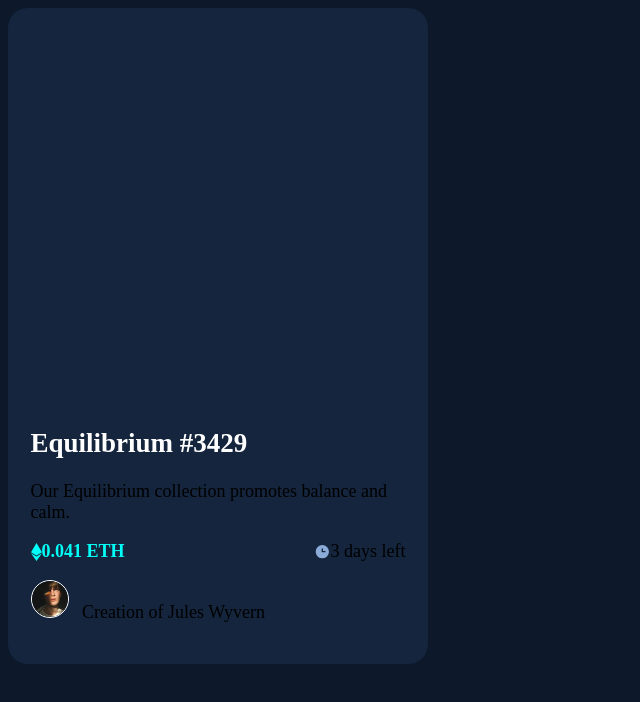
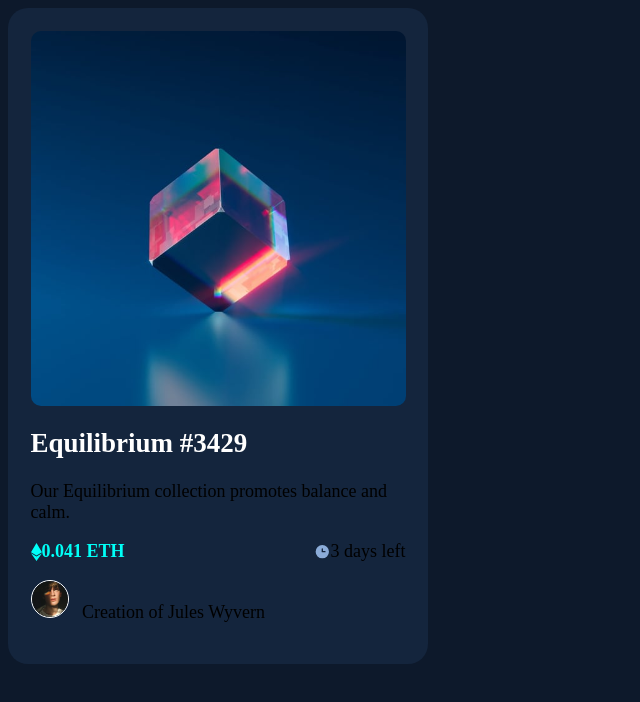
Before and after one commit to MacChristo/nft-preview-card, a plain HTML site: page index.html in a window 1280 px wide. Shown: the top 702 px of the page, without its empty margins (0-640 px from the left). Drawn offline with Linux system fonts and the light colour scheme.

Commit message:
Update styles.css

```diff
--- a/css/styles.css
+++ b/css/styles.css
@@ -17,7 +17,7 @@ main {
 }
 
 .nft-image {
-  background-image: url("images/image-equilibrium.jpg");
+  background-image: url("../images/image-equilibrium.jpg");
   border-radius: 10px;
   background-size: contain;
   aspect-ratio: 1;
```
